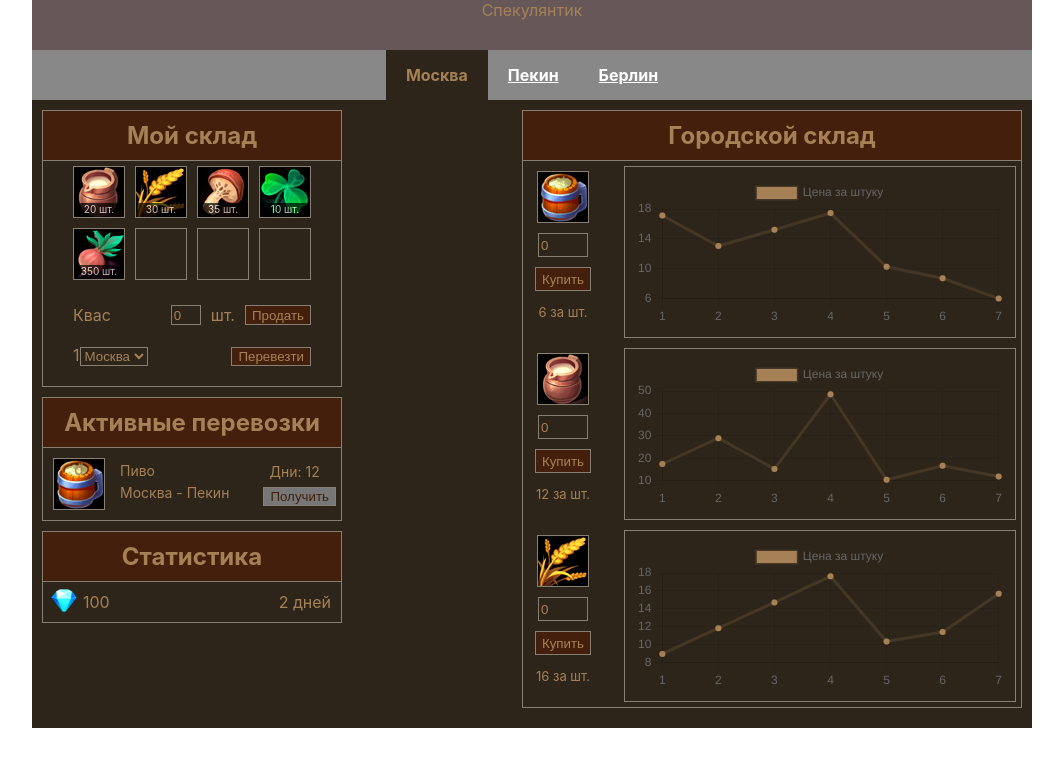
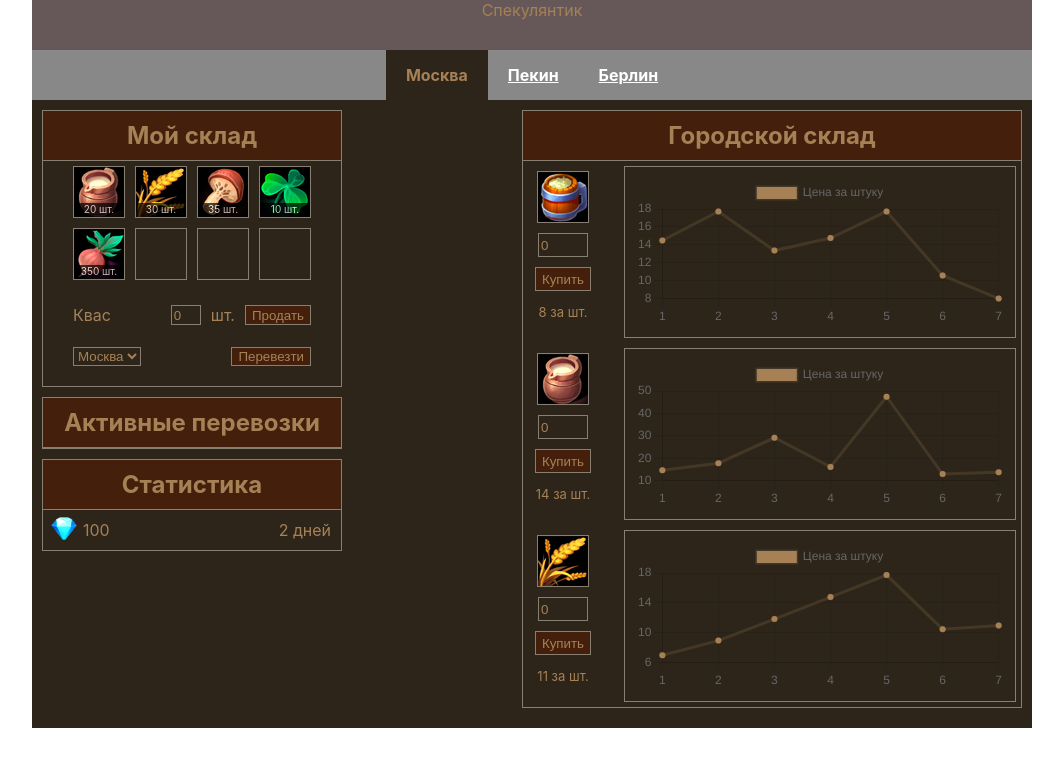
Before and after one commit to ArtLevel/Speculator, a React (Create React App) app: page / in a window 1280 px wide. Shown: the top 766 px of the page, without its empty margins (108-1171 px from the left). Built offline with nearby package versions, Linux system fonts and the light colour scheme.

Commit message:
ФвÐAdded renderig transportations array

```diff
--- a/src/Components/App/App.tsx
+++ b/src/Components/App/App.tsx
@@ -36,7 +36,8 @@ export type CityStoragesT = {
   storage: StorageOfCityStoragesT;
 }[];
 
-type TransportOrdersT = {
+export type TransportOrdersT = {
+  fromCityId: number;
   targetCityId: number;
   goodId: number;
   qty: number;
@@ -227,10 +228,25 @@ function App() {
     setCityStorages(newCityStorages);
   }
 
-  function liveProcess(newDays: number) {
-    setTimeout(() => {
+  function updateTransportOrders() {
+    setTransportOrders((prevState) => {
+      const newOrders = [...prevState];
+
+      newOrders.forEach((order) => {
+        if (order.days >= 1) {
+          order.days -= 1;
+        }
+      });
+
+      return newOrders;
+    });
+  }
+
+  function liveProcess() {
+    setInterval(() => {
       updateCityStorages();
-      setDays(newDays + 1);
+      setDays((prevState) => prevState + 1);
+      updateTransportOrders();
     }, 5000);
   }
 
@@ -341,7 +357,7 @@ function App() {
   }
 
   function createTransportOrder(targetCityId: number) {
-    const newOrders = transportOrders;
+    const newOrders = [...transportOrders];
 
     const storage = getStorageByCity();
 
@@ -349,6 +365,7 @@ function App() {
 
     if (goodIndex > -1) {
       newOrders.push({
+        fromCityId: currentCity,
         targetCityId,
         goodId: selectedGood,
         qty: storage[goodIndex].qty,
@@ -356,18 +373,12 @@ function App() {
       });
 
       setTransportOrders(newOrders);
-      console.log({
-        targetCityId,
-        goodId: selectedGood,
-        qty: storage[goodIndex].qty,
-        days: 30,
-      });
     }
   }
 
   useEffect(() => {
-    liveProcess(days);
-  }, [days]);
+    liveProcess();
+  }, []);
 
   return (
     <div className="app">
@@ -400,7 +411,7 @@ function App() {
             />
           </div>
           <div className="transportations">
-            <Transportations />
+            <Transportations orders={transportOrders} goods={goods} />
           </div>
           <div className="stats">
             <Stats days={days} money={money} />
--- a/src/Components/Cities/Citites.tsx
+++ b/src/Components/Cities/Citites.tsx
@@ -1,29 +1,14 @@
 import React, { useState } from "react";
+import { cities } from "../../cities";
 
 import "./Cities.scss";
 
-type CitiesArrT = { id: number; title: string }[];
 type CitiesType = {
   currentCity: number;
   onChangeCurrentCity: (city: number) => void;
 };
 
 function Citites({ currentCity, onChangeCurrentCity }: CitiesType) {
-  const cities: CitiesArrT = [
-    {
-      id: 1,
-      title: "Москва",
-    },
-    {
-      id: 2,
-      title: "Пекин",
-    },
-    {
-      id: 3,
-      title: "Берлин",
-    },
-  ];
-
   return (
     <div className="cities-list">
       {cities.map((city) => {
--- a/src/Components/Storage/Storage.tsx
+++ b/src/Components/Storage/Storage.tsx
@@ -93,7 +93,6 @@ function Storage({
             </div>
             <div className="order-panel">
               <div>
-                {targetCityId}
                 <select
                   className="select-city"
                   value={targetCityId}
--- a/src/Components/Transportations/Transportations.tsx
+++ b/src/Components/Transportations/Transportations.tsx
@@ -1,30 +1,55 @@
 import React from "react";
+import { cities } from "../../cities";
 
 import "./Transportations.scss";
+import { GoodsT, TransportOrdersT } from "../App/App";
 
-function Transportations() {
+type TransportationsType = {
+  orders: TransportOrdersT;
+  goods: GoodsT;
+};
+
+function Transportations({ orders, goods }: TransportationsType) {
+  function getGoodTitle(id: number) {
+    return goods.find((item) => item.id === id)?.title;
+  }
+
+  function getCityNameById(cityId: number) {
+    return cities.find((city) => city.id === cityId)?.title;
+  }
+
   return (
     <div className="transportations">
       <h2 className="title">Активные перевозки</h2>
+
       <div className="panel">
-        <div className="good-item-wrapper">
+        {orders.map((order) => {
+          return (
+            <div className="good-item-wrapper" key={Math.random()}>
               <div className="good-item-description">
-            <div className="good-item item-1">d</div>
+                <div className={"good-item " + "item-" + order.goodId}></div>
               </div>
 
               <div className="good-item-transport-info">
                 <div>
-              <div className="header">Пиво</div>
-              <div className="path">Москва - Пекин</div>
+                  <div className="header">{getGoodTitle(order.goodId)}</div>
+                  <div className="path">
+                    <>
+                      {getCityNameById(order.fromCityId)} -
+                      {getCityNameById(order.targetCityId)}
+                    </>
+                  </div>
                 </div>
                 <div>
-              <div className="days">Дни: 12</div>
-              <button className="" disabled={true}>
+                  <div className="days">Дни: {order.days}</div>
+                  <button className="" disabled={!!order.days}>
                     Получить
                   </button>
                 </div>
               </div>
             </div>
+          );
+        })}
       </div>
     </div>
   );
--- /dev/null
+++ b/src/cities.ts
@@ -0,0 +1,16 @@
+type CitiesArrT = { id: number; title: string }[];
+
+export const cities: CitiesArrT = [
+  {
+    id: 1,
+    title: "Москва",
+  },
+  {
+    id: 2,
+    title: "Пекин",
+  },
+  {
+    id: 3,
+    title: "Берлин",
+  },
+];
--- a/src/index.tsx
+++ b/src/index.tsx
@@ -6,8 +6,4 @@ import App from "./Components/App/App";
 const root = ReactDOM.createRoot(
   document.getElementById("root") as HTMLElement,
 );
-root.render(
-  <React.StrictMode>
-    <App />
-  </React.StrictMode>,
-);
+root.render(<App />);
```
Lines whose indentation alone changed are shown as unchanged.
